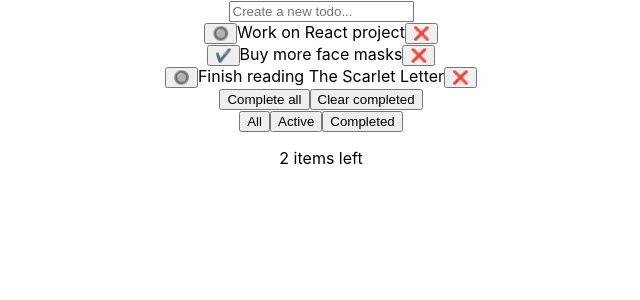
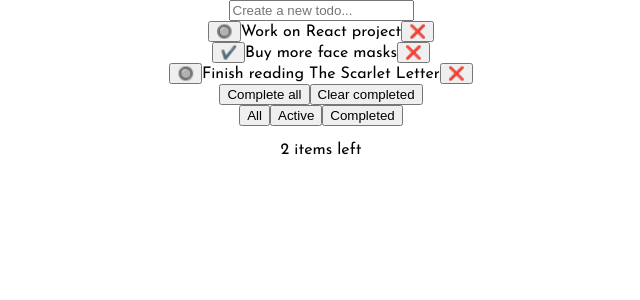
Before and after one commit to dmahely/react-todo, a React (Create React App) app: page / in a window 1280 px wide. Shown: the top 300 px of the page, without its empty margins (319-959 px from the left). Built offline with nearby package versions, Linux system fonts and the light colour scheme.

Commit message:
Add font and base styles

```diff
--- a/public/index.html
+++ b/public/index.html
@@ -24,6 +24,13 @@
       work correctly both with client-side routing and a non-root public URL.
       Learn how to configure a non-root public URL by running `npm run build`.
     -->
+
+    <link rel="preconnect" href="https://fonts.googleapis.com" />
+    <link rel="preconnect" href="https://fonts.gstatic.com" crossorigin />
+    <link
+      href="https://fonts.googleapis.com/css2?family=Josefin+Sans:wght@400;700&display=swap"
+      rel="stylesheet"
+    />
     <title>React App</title>
   </head>
   <body>
--- a/src/index.css
+++ b/src/index.css
@@ -1,13 +1,17 @@
+:root {
+  --white: hsl(0, 0%, 100%);
+}
+
+html {
+  font-family: "Josefin Sans", sans-serif;
+}
+
 body {
   margin: 0;
-  font-family: -apple-system, BlinkMacSystemFont, 'Segoe UI', 'Roboto', 'Oxygen',
-    'Ubuntu', 'Cantarell', 'Fira Sans', 'Droid Sans', 'Helvetica Neue',
-    sans-serif;
-  -webkit-font-smoothing: antialiased;
-  -moz-osx-font-smoothing: grayscale;
 }
 
-code {
-  font-family: source-code-pro, Menlo, Monaco, Consolas, 'Courier New',
-    monospace;
+.theme-light {
 }
+
+.theme-dark {
+}
```
